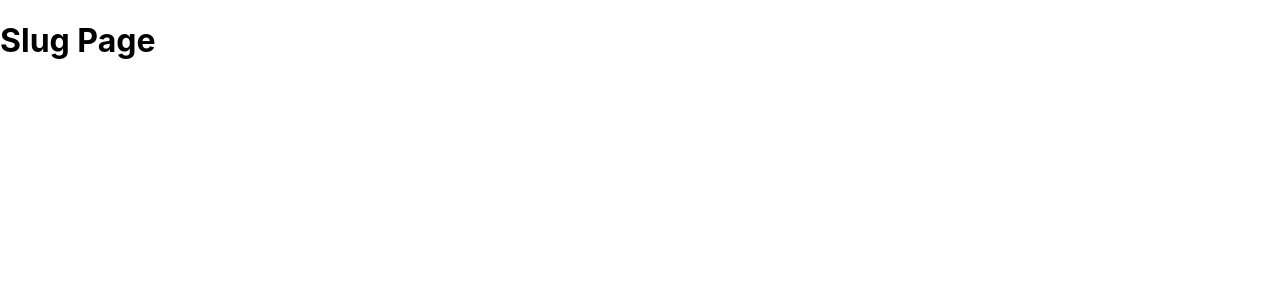
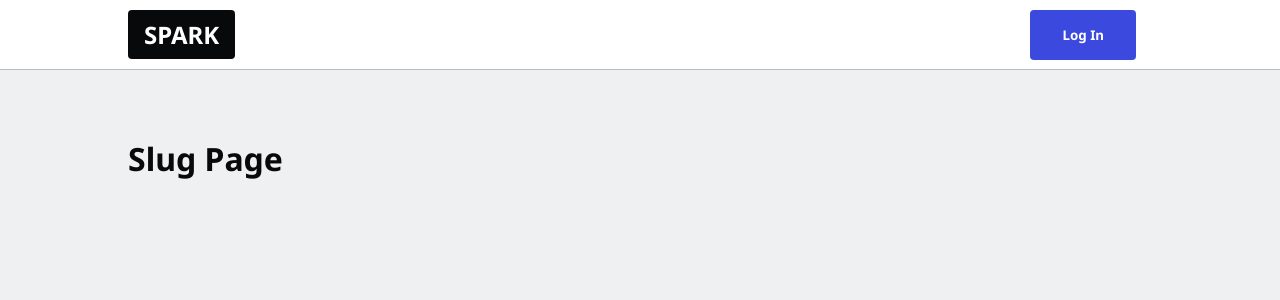
Before and after one commit to thudsonbu/spark, a Next.js app: page /1/1 in a window 1280 px wide. Shown: the top 300 px of the page. Built offline with nearby package versions, Linux system fonts and the light colour scheme.

Commit message:
Setting up loader, navbar, and toasts as well as layout

```diff
--- /dev/null
+++ b/components/Loader.js
@@ -0,0 +1,4 @@
+// The loading spinner works by being set to true to show and false to not show
+export default function Loader({ show }) {
+  return show ? <div className="loader"></div> : null;
+}
--- a/components/Navbar.js
+++ b/components/Navbar.js
@@ -0,0 +1,39 @@
+import Link from "next/link";
+
+export default function Navbar() {
+  const user = null;
+  const username = null;
+
+  return (
+    <nav className="navbar">
+      <ul>
+        <li>
+          <Link href="/">
+            <button className="btn-logo">SPARK</button>
+          </Link>
+        </li>
+        {username && (
+          <>
+            <li className="push-left">
+              <Link href="/admin">
+                <button>Write Posts</button>
+              </Link>
+            </li>
+            <li>
+              <Link href={`/${username}`}>
+                <img src={user?.photoURL}></img>
+              </Link>
+            </li>
+          </>
+        )}
+        {!username && (
+          <li className="push-left">
+            <Link href="/enter">
+              <button className="btn-blue">Log In</button>
+            </Link>
+          </li>
+        )}
+      </ul>
+    </nav>
+  );
+}
--- a/package.json
+++ b/package.json
@@ -12,6 +12,7 @@
     "next": "10.0.8",
     "react": "17.0.1",
     "react-dom": "17.0.1",
-    "react-firebase-hooks": "^3.0.1"
+    "react-firebase-hooks": "^3.0.1",
+    "react-hot-toast": "^1.0.2"
   }
 }
--- a/pages/[username]/index.js
+++ b/pages/[username]/index.js
@@ -1,4 +1,4 @@
-export default function UserPage({}) {
+export default function UserPostsPage({}) {
   return (
     <main>
       <h1>User Page</h1>
--- a/pages/_app.js
+++ b/pages/_app.js
@@ -1,7 +1,16 @@
-import '../styles/globals.css'
+import "../styles/globals.css";
+
+import Navbar from "../components/Navbar";
+import { Toaster } from "react-hot-toast";
 
 function MyApp({ Component, pageProps }) {
-  return <Component {...pageProps} />
+  return (
+    <>
+      <Navbar />
+      <Component {...pageProps} />
+      <Toaster />
+    </>
+  );
 }
 
-export default MyApp
+export default MyApp;
--- a/styles/globals.css
+++ b/styles/globals.css
@@ -1,16 +1,273 @@
+@import url("https://fonts.googleapis.com/css2?family=Noto+Sans:ital,wght@0,400;0,700;1,400&display=swap");
+
+:root {
+  --color-bg: #eef0f1;
+  --color-text: #08090a;
+  --color-blue: #3b49df;
+  --color-red: #df3b3b;
+  --color-green: #3bdf72;
+  --color-gray: #b5bdc4;
+}
 html,
 body {
   padding: 0;
   margin: 0;
-  font-family: -apple-system, BlinkMacSystemFont, Segoe UI, Roboto, Oxygen,
-    Ubuntu, Cantarell, Fira Sans, Droid Sans, Helvetica Neue, sans-serif;
+  font-family: "Noto Sans", sans-serif;
+  background-color: var(--color-bg);
+  color: var(--color-text);
+  margin-top: 50px;
+}
+
+main {
+  padding: 1rem 10vw;
+}
+
+h1 {
+  font-size: 2rem;
+}
+h2 {
+  font-size: 1.5rem;
+}
+h2 {
+  font-size: 1.25rem;
 }
 
 a {
   color: inherit;
   text-decoration: none;
+  cursor: pointer;
 }
 
 * {
   box-sizing: border-box;
 }
+
+img {
+  max-width: 100%;
+}
+
+input {
+  display: inline-block;
+  outline: none;
+  border: none;
+  font-size: 1.5rem;
+  width: 100%;
+  padding: 5px 10px;
+}
+
+fieldset {
+  border: none;
+  padding: 1rem 0;
+  font-size: 1.25rem;
+}
+
+code {
+  overflow-x: scroll;
+}
+
+/* Navbar */
+
+.navbar {
+  height: 70px;
+  width: 100%;
+  background: white;
+  color: var(--colors-text);
+  position: fixed;
+  top: 0;
+  padding: 0 10vw;
+  font-weight: bold;
+  border-bottom: 1px solid var(--color-gray);
+  z-index: 99;
+}
+
+.navbar ul {
+  list-style-type: none;
+  margin: 0;
+  padding: 0;
+  display: flex;
+  align-items: center;
+  justify-content: space-between;
+  height: 100%;
+}
+
+.navbar img {
+  border-radius: 50%;
+  width: 50px;
+  height: 50px;
+  cursor: pointer;
+}
+
+.navbar li {
+  border-radius: 50%;
+}
+
+/* Buttons */
+
+.btn,
+button {
+  background-color: var(--color-gray);
+  border: none;
+  color: var(--color-text);
+  padding: 1rem 2rem;
+  display: flex;
+  align-items: center;
+  text-align: center;
+  justify-content: center;
+  text-decoration: none;
+  font-family: "Noto Sans", sans-serif;
+  font-weight: bold;
+  border-radius: 0.25rem;
+  cursor: pointer;
+  margin: 0.5rem 1rem 0.5rem 0;
+}
+
+@media only screen and (max-width: 768px) {
+  button {
+    padding: 0.5rem 1rem;
+    font-size: 0.8rem;
+  }
+}
+
+button:hover {
+  filter: brightness(90%);
+}
+
+button:disabled,
+button[disabled] {
+  filter: brightness(80%);
+  cursor: not-allowed;
+}
+
+button.btn-blue {
+  background-color: var(--color-blue);
+  color: white;
+}
+
+button.btn-red {
+  background-color: var(--color-red);
+  color: white;
+}
+
+button.btn-green {
+  background-color: var(--color-green);
+  color: white;
+}
+
+button.btn-google {
+  background-color: white;
+  color: var(--color-text);
+}
+
+.btn-google img {
+  width: 30px;
+  margin-right: 10px;
+}
+
+button.btn-logo {
+  background-color: var(--color-text);
+  color: white;
+  text-transform: uppercase;
+  font-size: 1.5rem;
+  padding: 0.5rem 1rem;
+}
+
+/* Cards */
+
+.card {
+  padding: 2rem;
+  margin: 1rem 0;
+  background-color: white;
+  border: 1px solid var(--color-gray);
+  border-radius: 8px;
+}
+
+.card footer {
+  display: flex;
+}
+
+.card-img-center {
+  width: 20%;
+  display: block;
+  margin: auto;
+  border-radius: 50%;
+  max-width: 150px;
+}
+
+.card-info {
+  color: white;
+  background: var(--color-blue);
+}
+
+/* Loader */
+
+.loader {
+  border: 10px solid var(--color-bg);
+  border-top: 10px solid var(--color-blue);
+  border-radius: 50%;
+  width: 50px;
+  height: 50px;
+  animation: spin 2s linear infinite;
+}
+
+@keyframes spin {
+  0% {
+    transform: rotate(0deg);
+  }
+  100% {
+    transform: rotate(360deg);
+  }
+}
+
+/* File uploads */
+
+input[type="file"] {
+  display: none;
+}
+
+.upload-snippet {
+  width: 75%;
+  margin-left: auto;
+  background: white;
+  padding: 5px;
+  margin: 5px 0;
+}
+/* Utilities */
+
+.push-left {
+  margin-left: auto;
+}
+
+.text-sm {
+  font-size: 0.85rem;
+}
+
+.text-danger {
+  font-weight: bold;
+  color: var(--color-red);
+}
+
+.text-success {
+  font-weight: bold;
+  color: var(--color-green);
+}
+
+.text-info {
+  font-weight: bold;
+  color: var(--color-blue);
+}
+
+.box {
+  display: flex;
+  justify-content: space-between;
+}
+
+.box-center {
+  display: flex;
+  flex-direction: column;
+  align-content: center;
+  text-align: center;
+}
+
+.hidden {
+  display: none;
+}
```
Also changed, not shown: pages/index.js (+5 -10 lines), styles/Home.module.css (deleted, +0 -122 lines), 1 other file (tests, documents, lock files or other folders).
